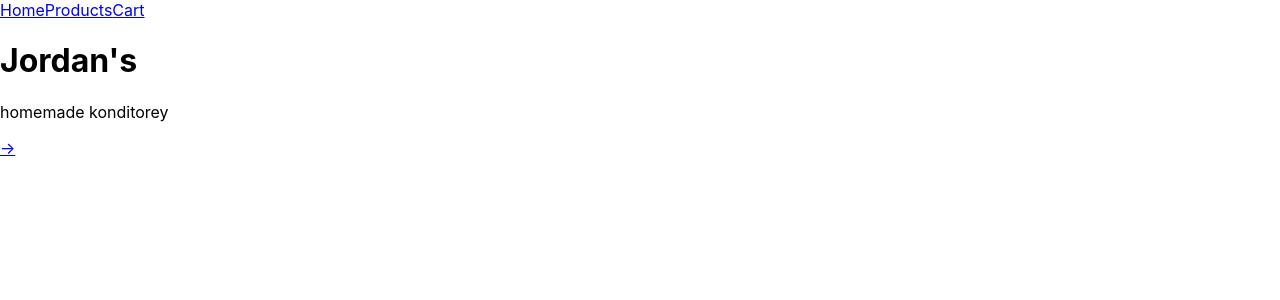
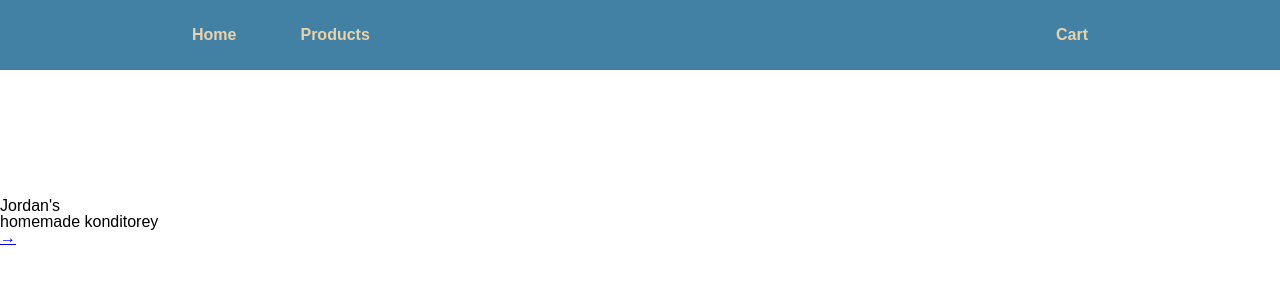
Before and after one commit to tomari3/jordan-pastries, a React (Create React App) app: page / in a window 1280 px wide. Shown: the top 300 px of the page. Built offline with nearby package versions, Linux system fonts and the light colour scheme.

Commit message:
products page css

```diff
--- a/src/App.js
+++ b/src/App.js
@@ -3,10 +3,11 @@ import { BrowserRouter as Router, Routes, Route } from "react-router-dom";
 import Header from "./components/Header.js";
 import Home from "./components/content/Home";
 import Products from "./components/content/Products";
+import "./app.css";
 
 function App() {
   return (
-    <div>
+    <div className="app-wrapper">
       <Router>
         <Header />
         <Routes>
--- /dev/null
+++ b/src/app.css
@@ -0,0 +1,273 @@
+/* http://meyerweb.com/eric/tools/css/reset/
+   v2.0 | 20110126
+   License: none (public domain)
+*/
+
+html,
+body,
+div,
+span,
+applet,
+object,
+iframe,
+h1,
+h2,
+h3,
+h4,
+h5,
+h6,
+p,
+blockquote,
+pre,
+a,
+abbr,
+acronym,
+address,
+big,
+cite,
+code,
+del,
+dfn,
+em,
+img,
+ins,
+kbd,
+q,
+s,
+samp,
+small,
+strike,
+strong,
+sub,
+sup,
+tt,
+var,
+b,
+u,
+i,
+center,
+dl,
+dt,
+dd,
+ol,
+ul,
+li,
+fieldset,
+form,
+label,
+legend,
+table,
+caption,
+tbody,
+tfoot,
+thead,
+tr,
+th,
+td,
+article,
+aside,
+canvas,
+details,
+embed,
+figure,
+figcaption,
+footer,
+header,
+hgroup,
+menu,
+nav,
+output,
+ruby,
+section,
+summary,
+time,
+mark,
+audio,
+video {
+  margin: 0;
+  padding: 0;
+  border: 0;
+  font-size: 100%;
+  font: inherit;
+  vertical-align: baseline;
+}
+/* HTML5 display-role reset for older browsers */
+article,
+aside,
+details,
+figcaption,
+figure,
+footer,
+header,
+hgroup,
+menu,
+nav,
+section {
+  display: block;
+}
+body {
+  line-height: 1;
+}
+ol,
+ul {
+  list-style: none;
+}
+blockquote,
+q {
+  quotes: none;
+}
+blockquote:before,
+blockquote:after,
+q:before,
+q:after {
+  content: "";
+  content: none;
+}
+table {
+  border-collapse: collapse;
+  border-spacing: 0;
+}
+@import url("https://fonts.googleapis.com/css2?family=Montserrat:ital,wght@0,300;0,400;0,600;1,200&display=swap");
+
+:root {
+  font-family: "Montserrat", sans-serif;
+  --bg: white;
+  --dom: #4281a4;
+  --accent: #fe938c;
+  --h1: #ead2ac;
+}
+
+.app-wrapper {
+  display: grid;
+  grid-template-rows: 70px 1fr;
+  gap: calc(100vw - 90vmax);
+}
+
+.app_header {
+  display: flex;
+  justify-content: center;
+  align-items: center;
+}
+
+.app_header_nav {
+  background-color: var(--dom);
+  color: var(--h1);
+  font-size: 1rem;
+  font-weight: 600;
+  flex: 1;
+  height: 100%;
+  display: flex;
+  align-items: center;
+  justify-content: space-between;
+}
+
+.app_header_nav_left {
+  display: flex;
+  gap: clamp(2vw, 5vw, 10vw);
+}
+
+.app_header_nav {
+  padding: 0 clamp(4vw, 15vw, 18vw);
+}
+
+.app_header_nav a {
+  color: inherit;
+  text-decoration: none;
+}
+
+.app_products {
+  display: grid;
+  grid-template-rows: minmax(250px, 35vh) 1fr;
+  gap: calc(100vw - 90vmax);
+}
+
+.app_products_prompt {
+  display: flex;
+  justify-content: center;
+  align-items: center;
+  text-align: center;
+}
+
+.app_products_prompt h1 {
+  font-size: 20vw;
+  font-weight: 600;
+  padding-bottom: 3vh;
+}
+
+.app_products_gallery {
+  display: grid;
+  grid-template-rows: 100px 1fr;
+  gap: 10vh;
+}
+
+.app_products_gallery_search-bar {
+  display: flex;
+  align-items: center;
+  justify-content: center;
+  padding: 10px 0;
+}
+
+.app_products_gallery_search-bar input {
+  height: 10vmin;
+  width: 77vw;
+  padding: 0 3vw;
+  font-size: 4vmax;
+  font-weight: 600;
+  text-transform: capitalize;
+  border: none;
+  border-bottom: 4px solid var(--accent);
+}
+
+.app_products_gallery_search-bar input::placeholder {
+  border-left: 4px solid var(--accent);
+}
+.app_products_gallery_search-bar input::selection {
+  height: 110%;
+}
+
+.app_products_gallery_search-bar input:focus {
+  outline: 0;
+  border-color: var(--dom);
+}
+
+.app_products_gallery_products {
+  display: grid;
+  padding: 0 10vw 10vh;
+  grid-template-columns: repeat(auto-fit, 250px);
+  grid-template-rows: repeat(3, auto);
+  justify-content: center;
+  gap: 10vmin;
+}
+
+.app_products_gallery_products_product {
+  /* background-color: #4281a4; */
+  display: flex;
+  flex-direction: column;
+  gap: 1vh;
+}
+
+.app_products_gallery_products_product_text {
+  /* background-color: #4281a4; */
+  display: grid;
+  gap: 2vh;
+}
+
+.app_products_gallery_products_product h1 {
+  width: 200px;
+  font-weight: 600;
+}
+
+.app_products_gallery_products_product p {
+  padding-left: 1vw;
+}
+
+.app_products_gallery_products_product_image {
+  width: 150px;
+  height: 250px;
+}
+
+.app_products_gallery_products_product img {
+  height: auto;
+  width: 100%;
+  object-fit: scale-down;
+}
--- a/src/components/Header.js
+++ b/src/components/Header.js
@@ -3,11 +3,21 @@ import { Link } from "react-router-dom";
 
 const Header = () => {
   return (
-    <header data-testid="header">
-      <nav>
-        <Link to="/">Home</Link>
-        <Link to="/products">Products</Link>
-        <Link to="/cart">Cart</Link>
+    <header data-testid="header" className="app_header">
+      <nav className="app_header_nav">
+        <div className="app_header_nav_left">
+          <Link className="app_header_nav_home" to="/">
+            Home
+          </Link>
+          <Link className="app_header_nav_products" to="/products">
+            Products
+          </Link>
+        </div>
+        <div className="app_header_nav_right">
+          <Link className="app_header_nav_cart" to="/cart">
+            Cart
+          </Link>
+        </div>
       </nav>
     </header>
   );
--- a/src/components/content/Products.js
+++ b/src/components/content/Products.js
@@ -9,10 +9,14 @@ const ProductsCard = ({ title, image, authors }) => {
   });
 
   return (
-    <div>
-      <h1>{title}</h1>
-      <div>{authorsList}</div>
-      <img src={image} height={100} width={100} />
+    <div className="app_products_gallery_products_product">
+      <div className="app_products_gallery_products_product_image">
+        <img src={image} />
+      </div>
+      <div className="app_products_gallery_products_product_text">
+        <h1>{title}</h1>
+        <div>{authorsList}</div>
+      </div>
     </div>
   );
 };
@@ -24,7 +28,7 @@ ProductsCard.propTypes = {
 };
 
 const Input = ({ inputFunc }) => {
-  return <input placeholder="Books" onChange={inputFunc} />;
+  return <input placeholder="&nbsp;" onChange={inputFunc} />;
 };
 
 Input.propTypes = {
@@ -72,8 +76,8 @@ const ProductsGallery = () => {
   };
 
   return (
-    <div>
-      <div>
+    <div className="app_products_gallery">
+      <div className="app_products_gallery_search-bar">
         <Input
           placeholder="Books"
           inputFunc={(value) => {
@@ -85,7 +89,7 @@ const ProductsGallery = () => {
         />
       </div>
 
-      <div>
+      <div className="app_products_gallery_products">
         {data.map((e) => {
           return (
             <ProductsCard
@@ -122,7 +126,7 @@ const ProductsFilterSort = () => {
 
 const ProductsPrompt = ({ headline, subHeadline }) => {
   return (
-    <div>
+    <div className="app_products_prompt-wrapper">
       <h1>{headline}</h1>
       <p>{subHeadline}</p>
     </div>
@@ -136,14 +140,14 @@ ProductsPrompt.propTypes = {
 
 const Products = () => {
   return (
-    <main data-testid="products">
-      <div>
+    <main data-testid="products" className="app_products">
+      <div className="app_products_prompt">
         <ProductsPrompt
           headline={"Books"}
           subHeadline={"Search by title, author, year or even prizes"}
         />
       </div>
-      <div>
+      <div className="app_products_gallery_wrapper">
         {/* <ProductsFilterSort /> */}
         <ProductsGallery />
       </div>
--- a/src/index.js
+++ b/src/index.js
@@ -3,8 +3,6 @@ import { createRoot } from "react-dom/client";
 import * as React from "react";
 import "./index.css";
 import App from "./App";
-import { BrowserRouter } from "react-router-dom";
-import Header from "./components/Header";
 
 const rootElement = document.getElementById("root");
 const root = createRoot(rootElement);
```
